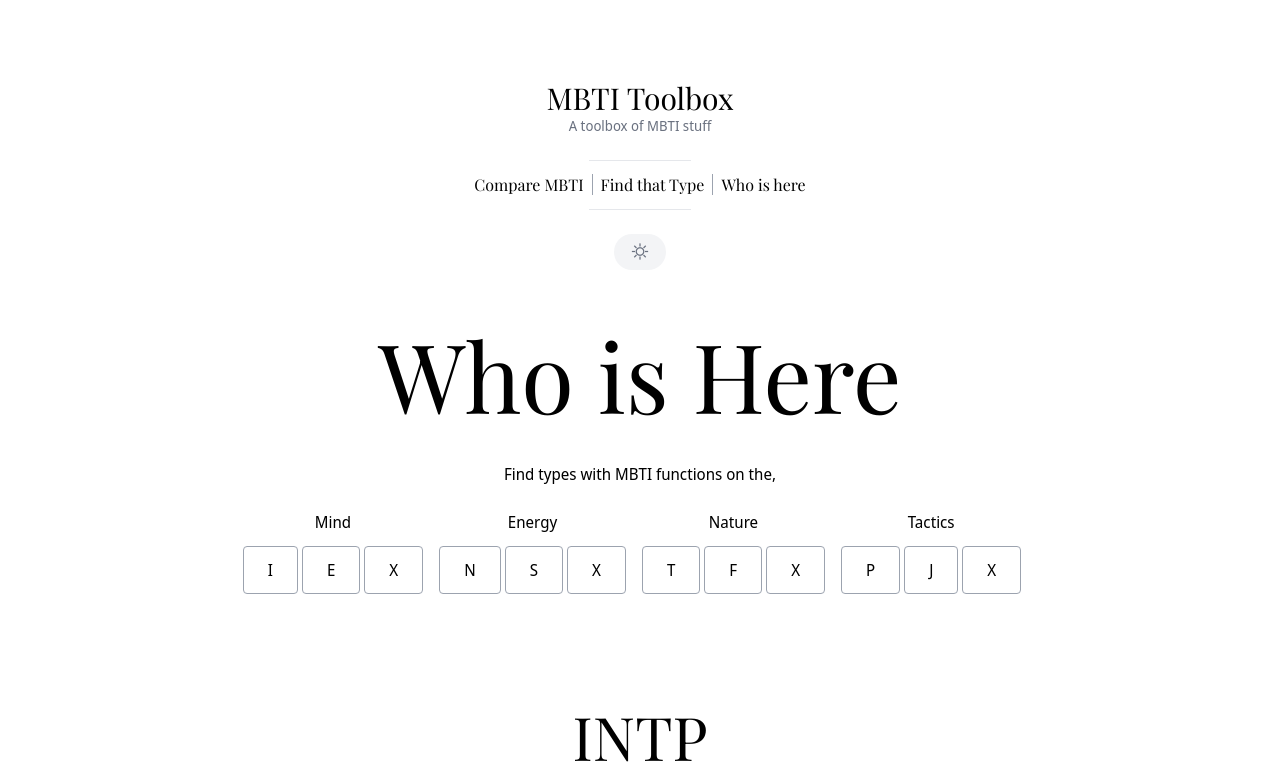
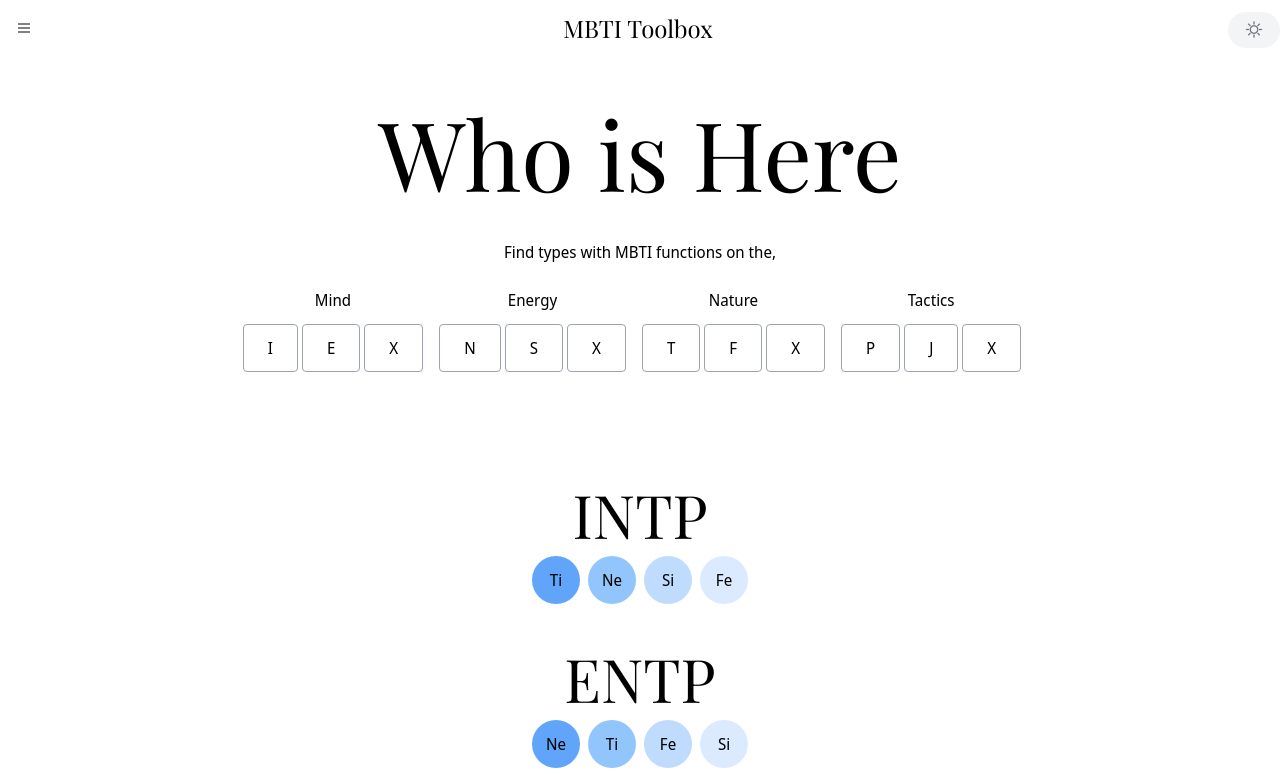
Before and after one commit to nipunadodan/mbti-app, a React (Create React App) app: page /mbti/who in a window 1280 px wide. Shown: the top 776 px of the page. Built offline with nearby package versions, Linux system fonts and the light colour scheme.

Commit message:
header simplified

```diff
--- a/src/components/Header.js
+++ b/src/components/Header.js
@@ -1,44 +1,39 @@
-import React from "react";
+import React, {useState} from "react";
 import {Link, useLocation} from "react-router-dom";
 import ThemeToggle from "./common/ThemeToggle";
 
 const NavMenu = () => {
     return (
         <>
-            <Link className={'border-r border-gray-400 pr-2 mr-2'} to={'/compare'}>Compare MBTI</Link>
-            <Link className={'border-r border-gray-400 pr-2 mr-2'} to={'/find'}>Find that Type</Link>
-            <Link to={'/who'}>Who is here</Link>
+            <li className={'py-2 mr-2 text-center block cuprum'}><Link to={'/compare'}>Compare MBTI</Link></li>
+            <li className={'py-2 mr-2 text-center block cuprum'}><Link to={'/find'}>Find that Type</Link></li>
+            <li className={'py-2 mr-2 text-center block cuprum'}><Link to={'/who'}>Who is here</Link></li>
         </>
     )
 }
 
 const Header = () => {
     const location = useLocation()
-    //console.log(location)
+    const [menuOpen, setMenuOpen] = useState(false)
+
+    const menuToggle = () => {
+        setMenuOpen(!menuOpen)
+    }
+
     return (
-        <div className={'text-center pt-12 pb-6'}>
-            <Link to={'/'}>
-                <h2 className={'text-3xl'}>MBTI Toolbox</h2>
-            </Link>
-            <p className={'text-sm text-gray-500 dark:text-gray-200'}>A toolbox of MBTI stuff</p>
-            {location.pathname === '/'
-                ?   <>
-                        <hr className={'w-2/6 md:w-2/12 mt-16 mx-auto'} />
-                        <nav className={'my-6 md:my-10 cuprum text-xl md:text-5xl'}>
-                            <NavMenu />
-                        </nav>
-                        <hr className={'w-2/6 md:w-2/12 mx-auto'} />
-                    </>
-                :   <>
-                        <hr className={'w-1/6 md:w-1/12 mt-6 mx-auto'} />
-                        <nav className={'mt-3 mb-3 cuprum'}>
-                            <NavMenu />
-                        </nav>
-                        <hr className={'w-1/6 md:w-1/12 mx-auto'} />
-                    </>
+        <>
+            <header className={'flex pt-3 pb-6'}>
+                <i className={'la la-bars py-2 px-4 cursor-pointer'} onClick={menuToggle}></i>
+                <h2 className={'text-2xl flex-grow text-center'}><Link to={'/'}>MBTI Toolbox</Link></h2>
+                <ThemeToggle/>
+            </header>
+            {menuOpen
+                ?<nav>
+                    <NavMenu/>
+                </nav>
+                : <></>
             }
-            <ThemeToggle />
-        </div>
+        </>
     )
 }
 
--- a/src/components/common/ThemeToggle.js
+++ b/src/components/common/ThemeToggle.js
@@ -5,7 +5,7 @@ const Toggle = () => {
     const { theme, setTheme } = React.useContext(ThemeContext);
 
     return (
-        <div onClick={() => setTheme(theme === 'dark' ? 'light' : 'dark')} className="inline-block text-center transition duration-500 ease-in-out rounded-full py-1 px-4 mt-6 bg-gray-100 dark:bg-gray-700 cursor-pointer">
+        <div onClick={() => setTheme(theme === 'dark' ? 'light' : 'dark')} className="inline-block text-center transition duration-500 ease-in-out rounded-full py-1 px-4 bg-gray-100 dark:bg-gray-700 cursor-pointer">
             {theme === 'dark' ? (
                 <i
                     className="text-gray-500 dark:text-gray-400 text-xl la la-moon"
--- a/src/index.js
+++ b/src/index.js
@@ -7,7 +7,7 @@ import reportWebVitals from './reportWebVitals';
 
 ReactDOM.render(
   <React.StrictMode>
-      <div className={'bg-white dark:bg-gray-800 transition-all dark:text-gray-100 p-8 min-h-screen'}>
+      <div className={'bg-white dark:bg-gray-800 transition-all dark:text-gray-100 min-h-screen'}>
         <App />
       </div>
   </React.StrictMode>,
```
